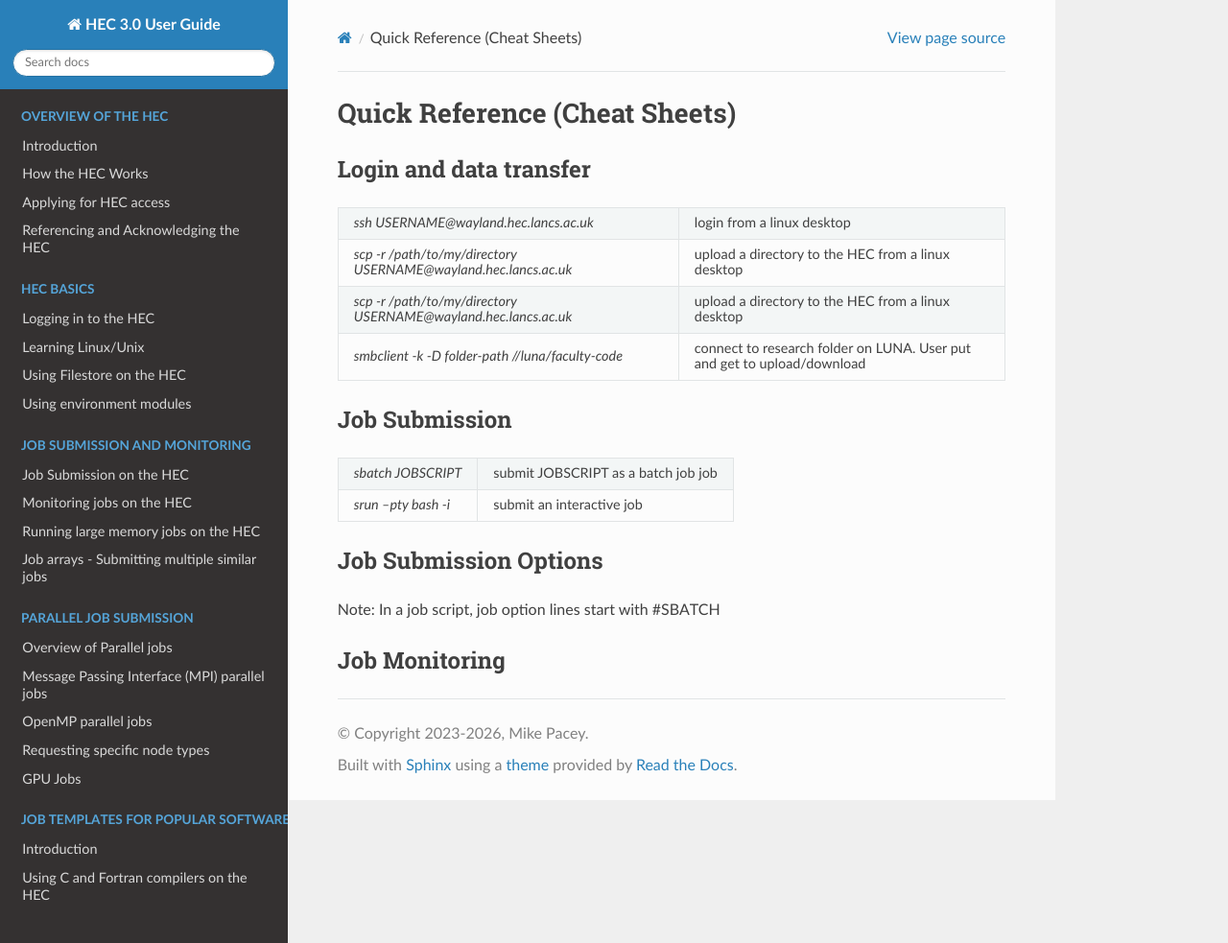
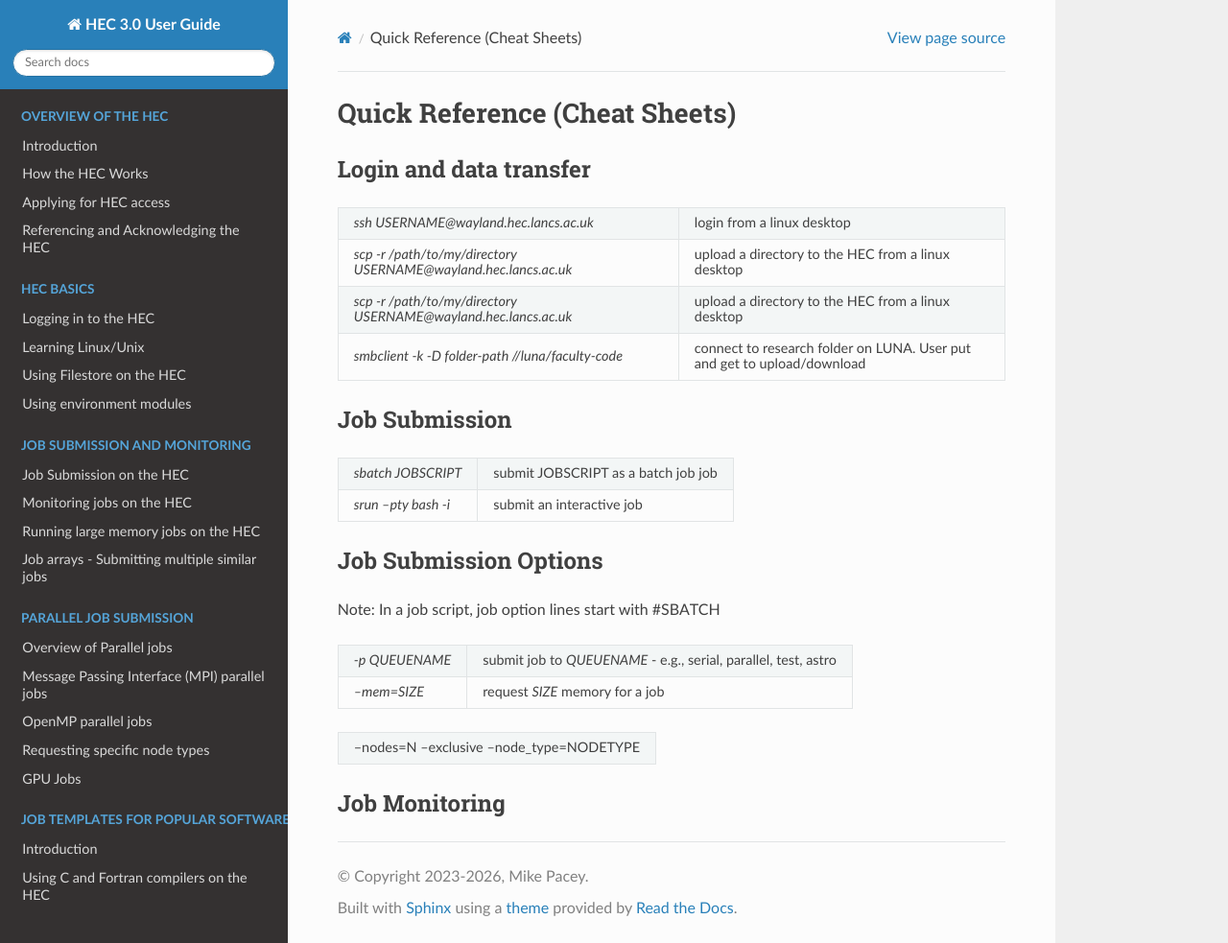
Before and after one commit to MikePacey/Lancaster-HEC, a Sphinx documentation site: the page built from docs/cheatsheet.rst, in a window 1280 px wide and 983 px high. Shown: the whole window at 96% size. Built offline with Sphinx 7.4.7 and the Read the Docs theme 3.1.0, drawn with Linux system fonts in a browser that asks for light colours; formulas are drawn with MathJax 3.

Commit message:
test branch

```diff
--- a/docs/cheatsheet.rst
+++ b/docs/cheatsheet.rst
@@ -36,6 +36,9 @@
     - submit job to *QUEUENAME* - e.g., serial, parallel, test, astro
   * - *--mem=SIZE*
     - request *SIZE* memory for a job
+
+.. list-table::
+
   * - --nodes=N
       --exclusive
       --node_type=NODETYPE
```
